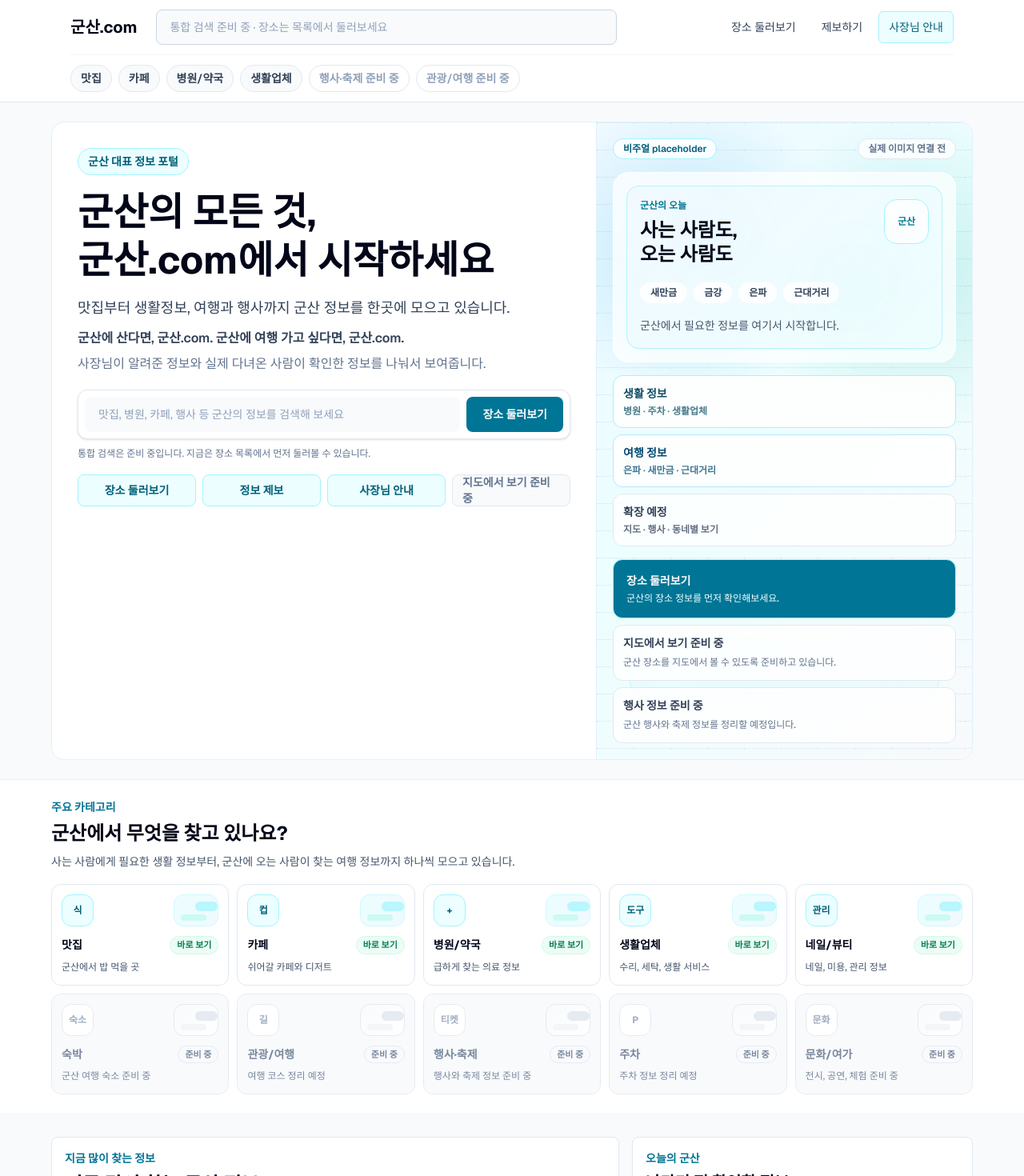
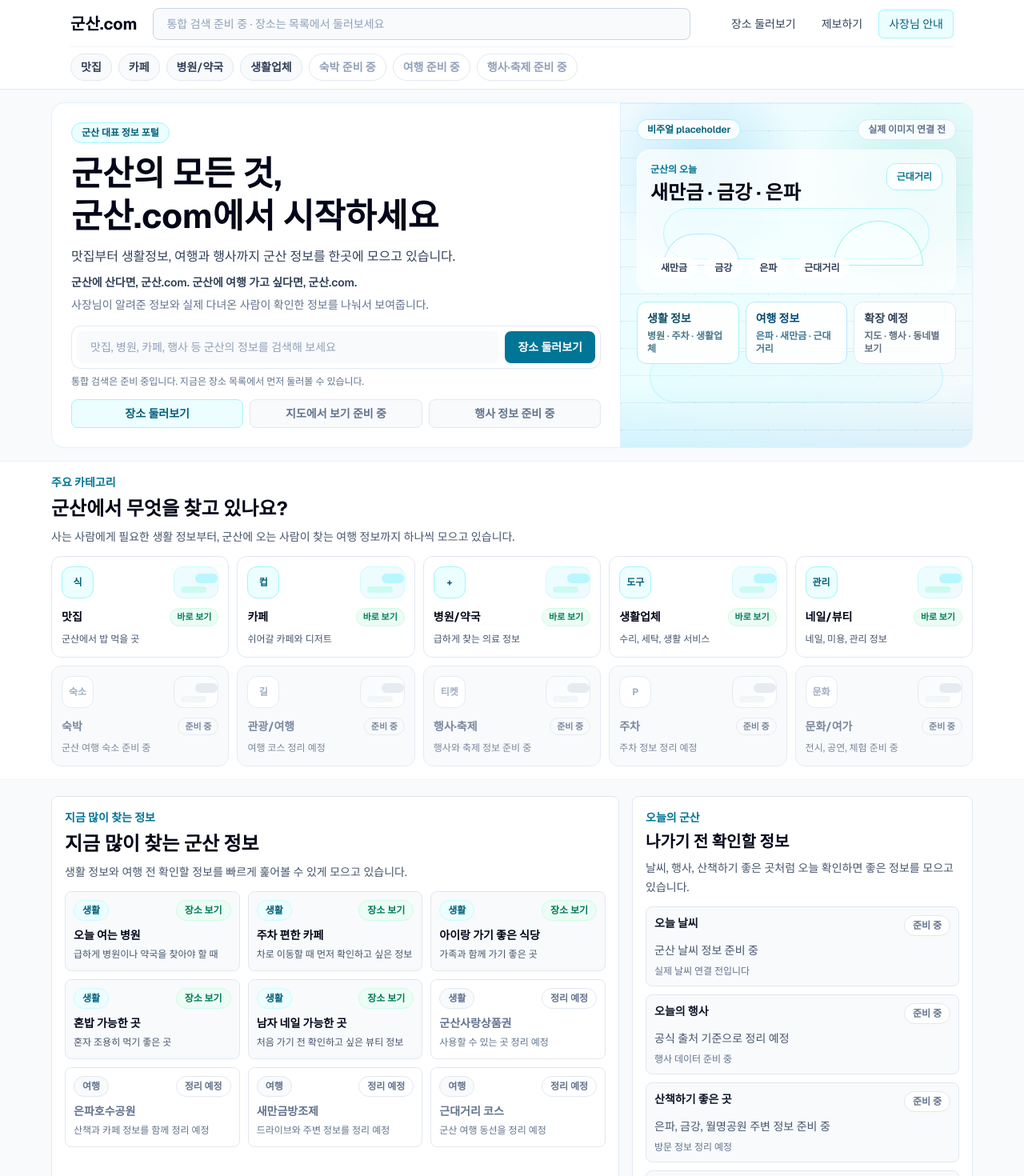
Before and after one commit to Aprasaks/gunsan-com, a Next.js app: page / in a window 1280 px wide. Shown: the top 1470 px of the page at 80% size. Built offline with nearby package versions, Linux system fonts and the light colour scheme.

Commit message:
레퍼런스 기준 첫 화면 밀도 재조정 #50

```diff
--- a/app/page.tsx
+++ b/app/page.tsx
@@ -331,7 +331,7 @@ export default function Home() {
 
       <SearchHero />
 
-      <section className="border-b border-slate-100 bg-white px-4 py-5 sm:px-6 lg:py-6">
+      <section className="border-b border-slate-100 bg-white px-4 py-3 sm:px-6 lg:py-4">
         <div className="mx-auto w-full max-w-6xl">
           <SectionHeader
             eyebrow="주요 카테고리"
@@ -339,7 +339,7 @@ export default function Home() {
             description="사는 사람에게 필요한 생활 정보부터, 군산에 오는 사람이 찾는 여행 정보까지 하나씩 모으고 있습니다."
           />
 
-          <div className="mt-4 grid gap-2.5 sm:grid-cols-2 lg:grid-cols-5">
+          <div className="mt-3 grid gap-2.5 sm:grid-cols-2 lg:grid-cols-5">
             {homeCategories.map((category) => {
               const isActive = category.status === "active";
               const content = (
@@ -414,7 +414,7 @@ export default function Home() {
                   <Link
                     key={category.label}
                     href={category.href}
-                    className="min-h-[7.5rem] rounded-xl border border-slate-200 bg-white p-3 transition hover:border-cyan-300 hover:bg-cyan-50 focus:outline-none focus:ring-4 focus:ring-cyan-100"
+                    className="min-h-[6.8rem] rounded-xl border border-slate-200 bg-white p-3 transition hover:border-cyan-300 hover:bg-cyan-50 focus:outline-none focus:ring-4 focus:ring-cyan-100"
                   >
                     {content}
                   </Link>
@@ -424,7 +424,7 @@ export default function Home() {
               return (
                 <div
                   key={category.label}
-                  className="min-h-[7.5rem] rounded-xl border border-slate-200 bg-slate-50 p-3 opacity-85"
+                  className="min-h-[6.8rem] rounded-xl border border-slate-200 bg-slate-50 p-3 opacity-85"
                   aria-disabled="true"
                 >
                   {content}
@@ -435,7 +435,7 @@ export default function Home() {
         </div>
       </section>
 
-      <section className="px-4 py-6 sm:px-6 lg:py-7">
+      <section className="px-4 py-4 sm:px-6 lg:py-5">
         <div className="mx-auto w-full max-w-6xl">
           <div className="grid gap-4 lg:grid-cols-[minmax(0,1.25fr)_minmax(280px,0.75fr)]">
             <section className="rounded-lg border border-slate-200 bg-white p-4">
@@ -445,7 +445,7 @@ export default function Home() {
                 description="생활 정보와 여행 전 확인할 정보를 빠르게 훑어볼 수 있게 모으고 있습니다."
               />
 
-              <div className="mt-4 grid gap-3 sm:grid-cols-2 xl:grid-cols-3">
+              <div className="mt-3 grid gap-2.5 sm:grid-cols-2 xl:grid-cols-3">
                 {popularInfo.slice(0, 9).map((item) => {
                   const isActive = item.status === "active";
                   const content = (
@@ -496,7 +496,7 @@ export default function Home() {
                       <Link
                         key={item.label}
                         href={item.href}
-                        className="rounded-lg border border-slate-200 bg-slate-50 p-3 transition hover:border-cyan-300 hover:bg-cyan-50 focus:outline-none focus:ring-4 focus:ring-cyan-100"
+                        className="rounded-lg border border-slate-200 bg-slate-50 p-2.5 transition hover:border-cyan-300 hover:bg-cyan-50 focus:outline-none focus:ring-4 focus:ring-cyan-100"
                       >
                         {content}
                       </Link>
@@ -506,7 +506,7 @@ export default function Home() {
                   return (
                     <div
                       key={item.label}
-                      className="rounded-lg border border-slate-200 bg-white p-3"
+                      className="rounded-lg border border-slate-200 bg-white p-2.5"
                       aria-disabled="true"
                     >
                       {content}
@@ -521,11 +521,11 @@ export default function Home() {
               title="나가기 전 확인할 정보"
               description="날씨, 행사, 산책하기 좋은 곳처럼 오늘 확인하면 좋은 정보를 모으고 있습니다."
             >
-              <div className="mt-4 grid gap-3">
+              <div className="mt-3 grid gap-2.5">
                 {todayItems.map((item) => (
                   <article
                     key={item.title}
-                    className="rounded-lg border border-slate-200 bg-slate-50 p-3"
+                    className="rounded-lg border border-slate-200 bg-slate-50 p-2.5"
                   >
                     <div className="flex items-start justify-between gap-3">
                       <h3 className="text-sm font-bold text-slate-900">
@@ -547,7 +547,7 @@ export default function Home() {
             </InfoPanel>
           </div>
 
-          <section className="mt-4 rounded-lg border border-slate-200 bg-white p-4">
+          <section className="mt-4 rounded-lg border border-slate-200 bg-white p-3.5">
             <div className="flex flex-col gap-4 sm:flex-row sm:items-end sm:justify-between">
               <SectionHeader
                 eyebrow="군산 장소 둘러보기"
@@ -562,7 +562,7 @@ export default function Home() {
               </Link>
             </div>
 
-            <div className="mt-4 grid gap-4 lg:grid-cols-3">
+            <div className="mt-3 grid gap-3 lg:grid-cols-3">
               {featuredPlaces.map((place) => (
                 <PlaceCard key={place.id} place={place} />
               ))}
--- a/components/Header.tsx
+++ b/components/Header.tsx
@@ -10,15 +10,16 @@ const portalLinks = [
   { label: "카페", href: "/places", active: true },
   { label: "병원/약국", href: "/places", active: true },
   { label: "생활업체", href: "/places", active: true },
+  { label: "숙박", active: false },
+  { label: "여행", active: false },
   { label: "행사·축제", active: false },
-  { label: "관광/여행", active: false },
 ] as const;
 
 export default function Header() {
   return (
     <header className="border-b border-slate-200 bg-white">
-      <div className="mx-auto w-full max-w-6xl px-4 py-3 sm:px-6">
-        <div className="flex flex-col gap-3 lg:flex-row lg:items-center lg:gap-6">
+      <div className="mx-auto w-full max-w-6xl px-4 py-2.5 sm:px-6">
+        <div className="flex flex-col gap-2.5 lg:flex-row lg:items-center lg:gap-5">
           <Link
             href="/"
             className="shrink-0 text-xl font-bold tracking-normal text-slate-950"
@@ -27,7 +28,7 @@ export default function Header() {
             군산.com
           </Link>
 
-          <div className="relative w-full min-w-0 lg:max-w-xl">
+          <div className="relative w-full min-w-0 lg:max-w-2xl">
             <label htmlFor="site-search" className="sr-only">
               군산 생활 정보 검색
             </label>
@@ -36,7 +37,7 @@ export default function Header() {
               type="search"
               placeholder="통합 검색 준비 중 · 장소는 목록에서 둘러보세요"
               readOnly
-              className="h-11 w-full rounded-lg border border-slate-300 bg-slate-50 px-4 text-sm text-slate-950 outline-none transition placeholder:text-slate-400 focus:border-cyan-600 focus:bg-white focus:ring-4 focus:ring-cyan-100"
+              className="h-10 w-full rounded-lg border border-slate-300 bg-slate-50 px-4 text-sm text-slate-950 outline-none transition placeholder:text-slate-400 focus:border-cyan-600 focus:bg-white focus:ring-4 focus:ring-cyan-100"
             />
           </div>
 
@@ -48,14 +49,14 @@ export default function Header() {
               <Link
                 key={link.href}
                 href={link.href}
-                className="inline-flex min-h-10 items-center justify-center rounded-md px-2 py-2 text-center transition hover:bg-slate-100 hover:text-slate-950 lg:px-3"
+                className="inline-flex min-h-9 items-center justify-center rounded-md px-2 py-1.5 text-center transition hover:bg-slate-100 hover:text-slate-950 lg:px-3"
               >
                 {link.label}
               </Link>
             ))}
             <Link
               href="/owners"
-              className="inline-flex min-h-10 items-center justify-center rounded-md border border-cyan-200 bg-cyan-50 px-2 py-2 text-center text-cyan-800 transition hover:border-cyan-300 hover:bg-cyan-100 lg:px-3"
+              className="inline-flex min-h-9 items-center justify-center rounded-md border border-cyan-200 bg-cyan-50 px-2 py-1.5 text-center text-cyan-800 transition hover:border-cyan-300 hover:bg-cyan-100 lg:px-3"
             >
               사장님 안내
             </Link>
@@ -63,7 +64,7 @@ export default function Header() {
         </div>
 
         <nav
-          className="mt-3 flex gap-2 overflow-x-auto border-t border-slate-100 pt-3 text-sm"
+          className="mt-2 flex gap-2 overflow-x-auto border-t border-slate-100 pt-2 text-sm"
           aria-label="군산 정보 바로가기"
         >
           {portalLinks.map((link) =>
--- a/components/SearchHero.tsx
+++ b/components/SearchHero.tsx
@@ -2,9 +2,8 @@ import Link from "next/link";
 
 const quickLinks = [
   { label: "장소 둘러보기", href: "/places", active: true },
-  { label: "정보 제보", href: "/submit", active: true },
-  { label: "사장님 안내", href: "/owners", active: true },
   { label: "지도에서 보기 준비 중", active: false },
+  { label: "행사 정보 준비 중", active: false },
 ] as const;
 
 const visualKeywords = ["새만금", "금강", "은파", "근대거리"] as const;
@@ -29,31 +28,31 @@ const visualCards = [
 
 export default function SearchHero() {
   return (
-    <section className="border-b border-sky-100 bg-slate-50 px-4 py-5 sm:px-6 lg:py-6">
+    <section className="border-b border-sky-100 bg-slate-50 px-4 py-3 sm:px-6 lg:py-4">
       <div className="mx-auto w-full max-w-6xl overflow-hidden rounded-2xl border border-sky-100 bg-white">
-        <div className="grid gap-0 lg:grid-cols-[minmax(0,1fr)_470px]">
-          <div className="min-w-0 p-5 sm:p-7 lg:p-8">
-            <p className="inline-flex rounded-full border border-cyan-200 bg-cyan-50 px-3 py-1.5 text-sm font-semibold text-cyan-800">
+        <div className="grid gap-0 lg:grid-cols-[minmax(0,1fr)_440px]">
+          <div className="min-w-0 p-4 sm:p-5 lg:p-6">
+            <p className="inline-flex rounded-full border border-cyan-200 bg-cyan-50 px-3 py-1 text-xs font-semibold text-cyan-800">
               군산 대표 정보 포털
             </p>
-            <h1 className="mt-4 max-w-3xl text-3xl font-bold leading-tight text-slate-950 sm:text-5xl">
+            <h1 className="mt-3 max-w-3xl text-3xl font-bold leading-tight text-slate-950 sm:text-4xl lg:text-[2.65rem]">
               군산의 모든 것,
               <br className="hidden sm:block" /> 군산.com에서 시작하세요
             </h1>
-            <p className="mt-4 max-w-2xl text-base leading-7 text-slate-700 sm:text-lg">
+            <p className="mt-3 max-w-2xl text-sm leading-6 text-slate-700 sm:text-base">
               맛집부터 생활정보, 여행과 행사까지 군산 정보를 한곳에 모으고
               있습니다.
             </p>
-            <p className="mt-3 max-w-2xl text-sm font-semibold leading-6 text-slate-700 sm:text-base">
+            <p className="mt-2 max-w-2xl text-sm font-semibold leading-6 text-slate-700">
               군산에 산다면, 군산.com. 군산에 여행 가고 싶다면,
               군산.com.
             </p>
-            <p className="mt-2 max-w-2xl text-sm leading-6 text-slate-500 sm:text-base">
+            <p className="mt-1.5 max-w-2xl text-xs leading-5 text-slate-500 sm:text-sm">
               사장님이 알려준 정보와 실제 다녀온 사람이 확인한 정보를 나눠서
               보여줍니다.
             </p>
 
-            <div className="mt-5 max-w-2xl rounded-xl border border-slate-200 bg-white p-2 shadow-sm">
+            <div className="mt-4 max-w-2xl rounded-xl border border-slate-200 bg-white p-1.5">
               <label htmlFor="home-search" className="sr-only">
                 군산 정보 검색
               </label>
@@ -63,35 +62,35 @@ export default function SearchHero() {
                   type="search"
                   placeholder="맛집, 병원, 카페, 행사 등 군산의 정보를 검색해 보세요"
                   readOnly
-                  className="min-h-11 flex-1 rounded-lg border border-transparent bg-slate-50 px-4 text-sm text-slate-950 outline-none placeholder:text-slate-400 focus:border-cyan-500 focus:bg-white focus:ring-4 focus:ring-cyan-100"
+                  className="min-h-10 flex-1 rounded-lg border border-transparent bg-slate-50 px-4 text-sm text-slate-950 outline-none placeholder:text-slate-400 focus:border-cyan-500 focus:bg-white focus:ring-4 focus:ring-cyan-100"
                 />
                 <Link
                   href="/places"
-                  className="inline-flex min-h-11 items-center justify-center rounded-lg bg-cyan-700 px-5 text-sm font-semibold text-white transition hover:bg-cyan-800"
+                  className="inline-flex min-h-10 items-center justify-center rounded-lg bg-cyan-700 px-4 text-sm font-semibold text-white transition hover:bg-cyan-800"
                 >
                   장소 둘러보기
                 </Link>
               </div>
             </div>
-            <p className="mt-2 max-w-2xl text-xs leading-5 text-slate-500">
+            <p className="mt-1.5 max-w-2xl text-xs leading-5 text-slate-500">
               통합 검색은 준비 중입니다. 지금은 장소 목록에서 먼저 둘러볼 수
               있습니다.
             </p>
 
-            <div className="mt-4 grid max-w-2xl grid-cols-2 gap-2 sm:grid-cols-4">
+            <div className="mt-3 grid max-w-2xl grid-cols-1 gap-2 sm:grid-cols-3">
               {quickLinks.map((item) =>
                 item.active ? (
                   <Link
                     key={item.label}
                     href={item.href}
-                    className="inline-flex h-10 items-center justify-center rounded-lg border border-cyan-200 bg-cyan-50 px-3 text-sm font-semibold text-cyan-800 transition hover:border-cyan-300 hover:bg-cyan-100"
+                    className="inline-flex h-9 items-center justify-center rounded-lg border border-cyan-200 bg-cyan-50 px-3 text-sm font-semibold text-cyan-800 transition hover:border-cyan-300 hover:bg-cyan-100"
                   >
                     {item.label}
                   </Link>
                 ) : (
                   <span
                     key={item.label}
-                    className="inline-flex h-10 items-center justify-center rounded-lg border border-slate-200 bg-slate-50 px-3 text-sm font-semibold text-slate-500"
+                    className="inline-flex h-9 items-center justify-center rounded-lg border border-slate-200 bg-slate-50 px-3 text-sm font-semibold text-slate-500"
                   >
                     {item.label}
                   </span>
@@ -103,10 +102,11 @@ export default function SearchHero() {
           <div className="relative overflow-hidden border-t border-sky-100 bg-sky-50 lg:border-l lg:border-t-0">
             <div className="absolute inset-0 bg-[radial-gradient(circle_at_24%_20%,rgba(14,165,233,0.22),transparent_26%),radial-gradient(circle_at_84%_24%,rgba(20,184,166,0.2),transparent_28%),linear-gradient(135deg,#f0f9ff,#ecfeff_45%,#f8fafc)]" />
             <div className="absolute inset-0 bg-[linear-gradient(110deg,rgba(14,165,233,0.16)_0_1px,transparent_1px_46px),linear-gradient(180deg,rgba(148,163,184,0.14)_0_1px,transparent_1px_34px)] bg-[size:46px_34px]" />
-            <div className="absolute left-6 right-6 top-20 h-24 rounded-[999px] border border-white/70 bg-white/20" />
-            <div className="absolute bottom-16 left-10 right-10 h-20 rounded-[999px] border border-cyan-200/60 bg-cyan-100/20" />
+            <div className="absolute left-5 right-5 top-16 h-20 rounded-[999px] border border-white/70 bg-white/20" />
+            <div className="absolute bottom-14 left-9 right-9 h-16 rounded-[999px] border border-cyan-200/60 bg-cyan-100/20" />
+            <div className="absolute bottom-0 left-0 right-0 h-20 bg-[linear-gradient(180deg,transparent,rgba(14,165,233,0.12))]" />
 
-            <div className="relative flex min-h-80 flex-col gap-4 p-4 sm:p-5 lg:min-h-[430px]">
+            <div className="relative flex min-h-72 flex-col gap-3 p-4 sm:p-5 lg:min-h-[330px]">
               <div className="flex flex-wrap items-center justify-between gap-2">
                 <span className="rounded-full border border-cyan-200 bg-white/85 px-3 py-1 text-xs font-semibold text-cyan-800">
                   비주얼 placeholder
@@ -116,25 +116,26 @@ export default function SearchHero() {
                 </span>
               </div>
 
-              <div className="rounded-[1.25rem] border border-white/80 bg-white/75 p-4 backdrop-blur">
-                <div className="flex min-h-40 flex-col justify-between rounded-2xl border border-cyan-200/80 bg-[linear-gradient(135deg,rgba(240,249,255,0.92),rgba(236,254,255,0.88)),radial-gradient(circle_at_28%_28%,rgba(14,165,233,0.18),transparent_28%),radial-gradient(circle_at_72%_62%,rgba(20,184,166,0.14),transparent_30%)] p-4">
+              <div className="relative min-h-44 overflow-hidden rounded-2xl border border-white/80 bg-white/65 p-4 backdrop-blur">
+                <div className="absolute inset-x-8 bottom-10 h-16 rounded-[999px] border border-cyan-200/70 bg-cyan-50/50" />
+                <div className="absolute bottom-8 left-8 h-10 w-24 rounded-t-full border border-sky-200 bg-white/50" />
+                <div className="absolute bottom-8 right-10 h-14 w-28 rounded-t-full border border-teal-200 bg-white/45" />
+                <div className="relative flex h-full min-h-36 flex-col justify-between">
                   <div className="flex items-start justify-between gap-3">
                     <div>
                       <p className="text-xs font-semibold text-cyan-700">
                         군산의 오늘
                       </p>
-                      <p className="mt-2 text-2xl font-bold leading-tight text-slate-950">
-                        사는 사람도,
-                        <br />
-                        오는 사람도
+                      <p className="mt-1.5 text-2xl font-bold leading-tight text-slate-950">
+                        새만금 · 금강 · 은파
                       </p>
                     </div>
-                    <div className="grid h-14 w-14 place-items-center rounded-2xl border border-cyan-200 bg-white/80 text-xs font-bold text-cyan-700">
-                      군산
+                    <div className="rounded-xl border border-cyan-200 bg-white/80 px-3 py-2 text-xs font-bold text-cyan-700">
+                      근대거리
                     </div>
                   </div>
 
-                  <div className="mt-5 flex flex-wrap gap-2">
+                  <div className="flex flex-wrap gap-2">
                     {visualKeywords.map((keyword) => (
                       <span
                         key={keyword}
@@ -144,18 +145,14 @@ export default function SearchHero() {
                       </span>
                     ))}
                   </div>
-
-                  <p className="mt-4 text-sm leading-6 text-slate-600">
-                    군산에서 필요한 정보를 여기서 시작합니다.
-                  </p>
                 </div>
               </div>
 
-              <div className="grid grid-cols-1 gap-2 sm:grid-cols-3 lg:grid-cols-1">
+              <div className="grid grid-cols-1 gap-2 sm:grid-cols-3">
                 {visualCards.map((card) => (
                   <div
                     key={card.title}
-                    className={`rounded-xl border p-3 ${card.tone}`}
+                    className={`rounded-xl border px-3 py-2.5 ${card.tone}`}
                   >
                     <p className="text-sm font-bold">{card.title}</p>
                     <p className="mt-1 text-xs font-semibold opacity-75">
@@ -164,36 +161,6 @@ export default function SearchHero() {
                   </div>
                 ))}
               </div>
-
-              <div className="mt-auto grid gap-2">
-                <Link
-                  href="/places"
-                  className="rounded-xl border border-cyan-200 bg-cyan-700 p-4 text-white transition hover:bg-cyan-800"
-                >
-                  <p className="text-sm font-bold">장소 둘러보기</p>
-                  <p className="mt-1 text-xs font-medium text-cyan-50">
-                    군산의 장소 정보를 먼저 확인해보세요.
-                  </p>
-                </Link>
-                <div className="grid grid-cols-1 gap-2 sm:grid-cols-2 lg:grid-cols-1">
-                  <span className="rounded-xl border border-slate-200 bg-white/85 p-3">
-                    <span className="block text-sm font-bold text-slate-700">
-                      지도에서 보기 준비 중
-                    </span>
-                    <span className="mt-1 block text-xs font-medium leading-5 text-slate-500">
-                      군산 장소를 지도에서 볼 수 있도록 준비하고 있습니다.
-                    </span>
-                  </span>
-                  <span className="rounded-xl border border-slate-200 bg-white/85 p-3">
-                    <span className="block text-sm font-bold text-slate-700">
-                      행사 정보 준비 중
-                    </span>
-                    <span className="mt-1 block text-xs font-medium leading-5 text-slate-500">
-                      군산 행사와 축제 정보를 정리할 예정입니다.
-                    </span>
-                  </span>
-                </div>
-              </div>
             </div>
           </div>
         </div>
```
